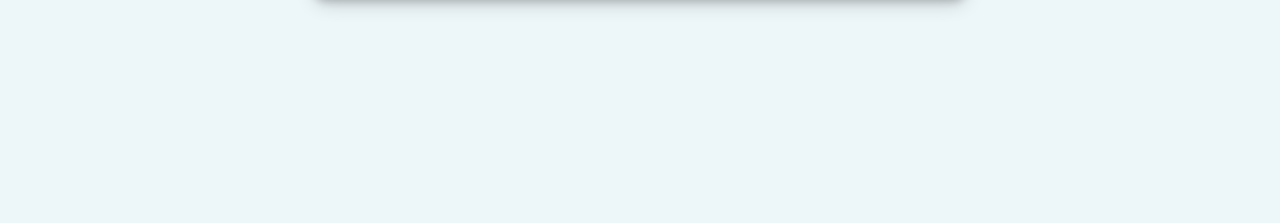
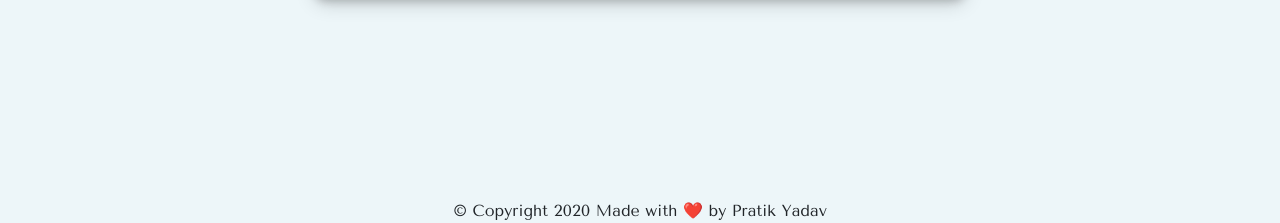
Before and after one commit to coolpinkzz/typing-speed-test, a plain HTML site: page index.html in a window 1280 px wide. Shown: the part 577-800 px from the top of the page. Drawn offline with nearby package versions, Linux system fonts and the light colour scheme; a script that the page names is missing.

Commit message:
fix footer

```diff
--- a/index.html
+++ b/index.html
@@ -76,11 +76,12 @@
                     <p>Error</p>
                     <h2 id="error">--</h2>
                 </div>
-
-
-
             </div>
         </div>
+
+        <footer>
+            © Copyright 2020 Made with ❤️ by Pratik Yadav
+        </footer>
 
 
     </div>
--- a/style.css
+++ b/style.css
@@ -56,6 +56,14 @@
 
     color: #ff0a54;
 }
+footer{
+    position: fixed;
+    bottom: 0;
+    left:0;
+    text-align: center;
+    width: 100%;
+
+}
 
 @media  screen and (max-width : 576px){
     .result{
```
Also changed, not shown: 1 other file.
